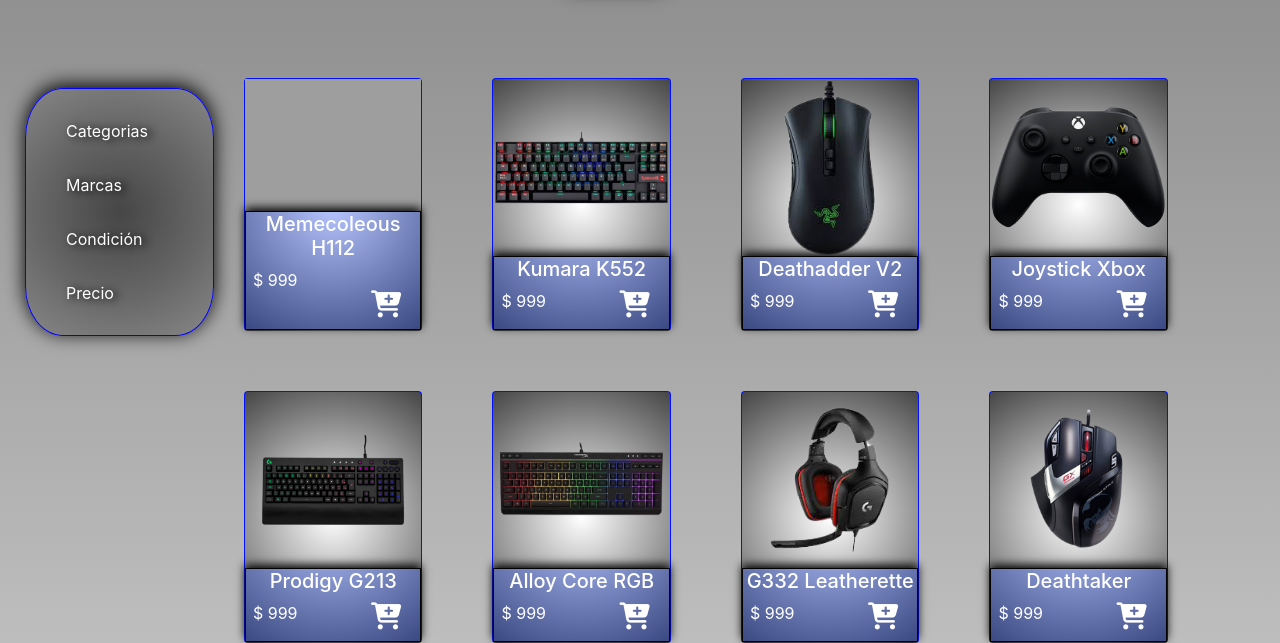
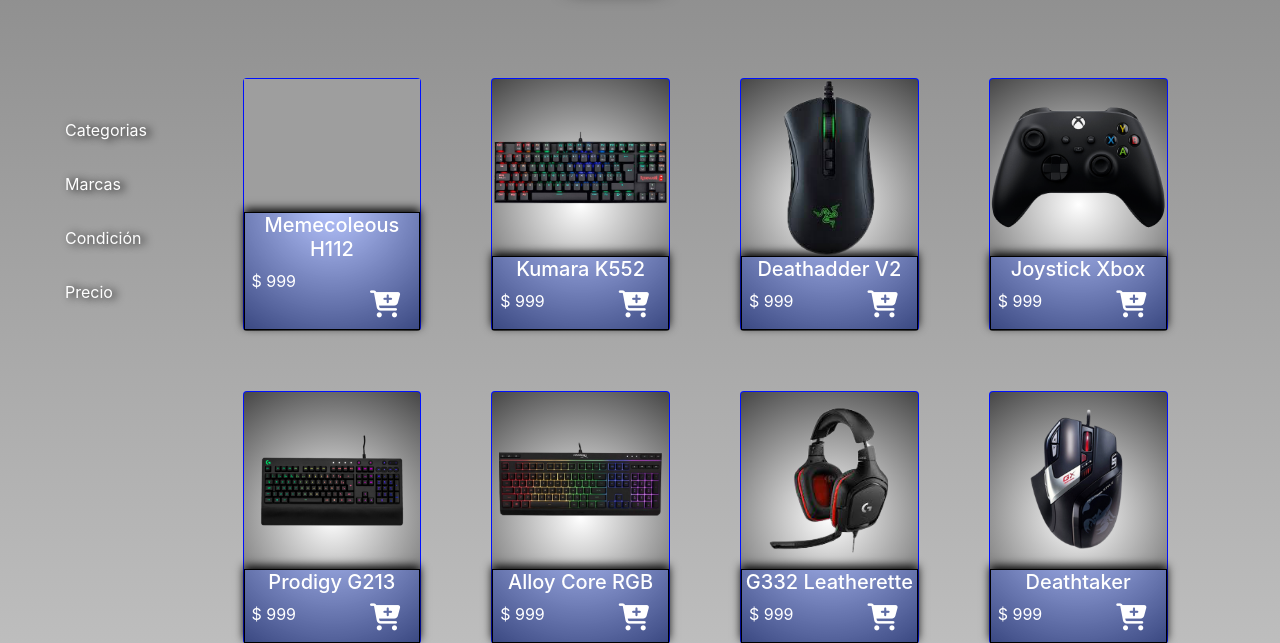
Before and after one commit to Gabs343/Products-Page, a PHP site: page /products.php in a window 1280 px wide. Shown: the part 61-704 px from the top of the page. Run offline with PHP 8.4, Linux system fonts and the light colour scheme; some libraries are stand-ins or nearby versions; grey boxes are pictures that could not be loaded.

Commit message:
estilos de filtro

```diff
--- a/estilos/estilos.css
+++ b/estilos/estilos.css
@@ -68,21 +68,23 @@ ul {
 
 }
 
-div.filtro{
-    width: 34%;
+.filtro{
+    width: 3%;
     margin: 40px 10px;
+    padding-right: 15%;
+    height: 15%;
 }
 
-.filtro{
-    padding-right: 65px;
-    width: auto;
-    height: 15%;
+.filtro div{
+    position:fixed;
+    width: 14%;
+
+
 }
 
 .filtro ul li{
     margin: 30px 0;
 }
-
 
 .filtro ul li ul li, .filtro ul li ul{
     margin: 5px 0;
@@ -210,7 +212,7 @@ body{
     color: white;
 }
 
-.filtro{
+.filtro div{
     border: 1px solid blue;
     border-radius: 20%;
 
```
